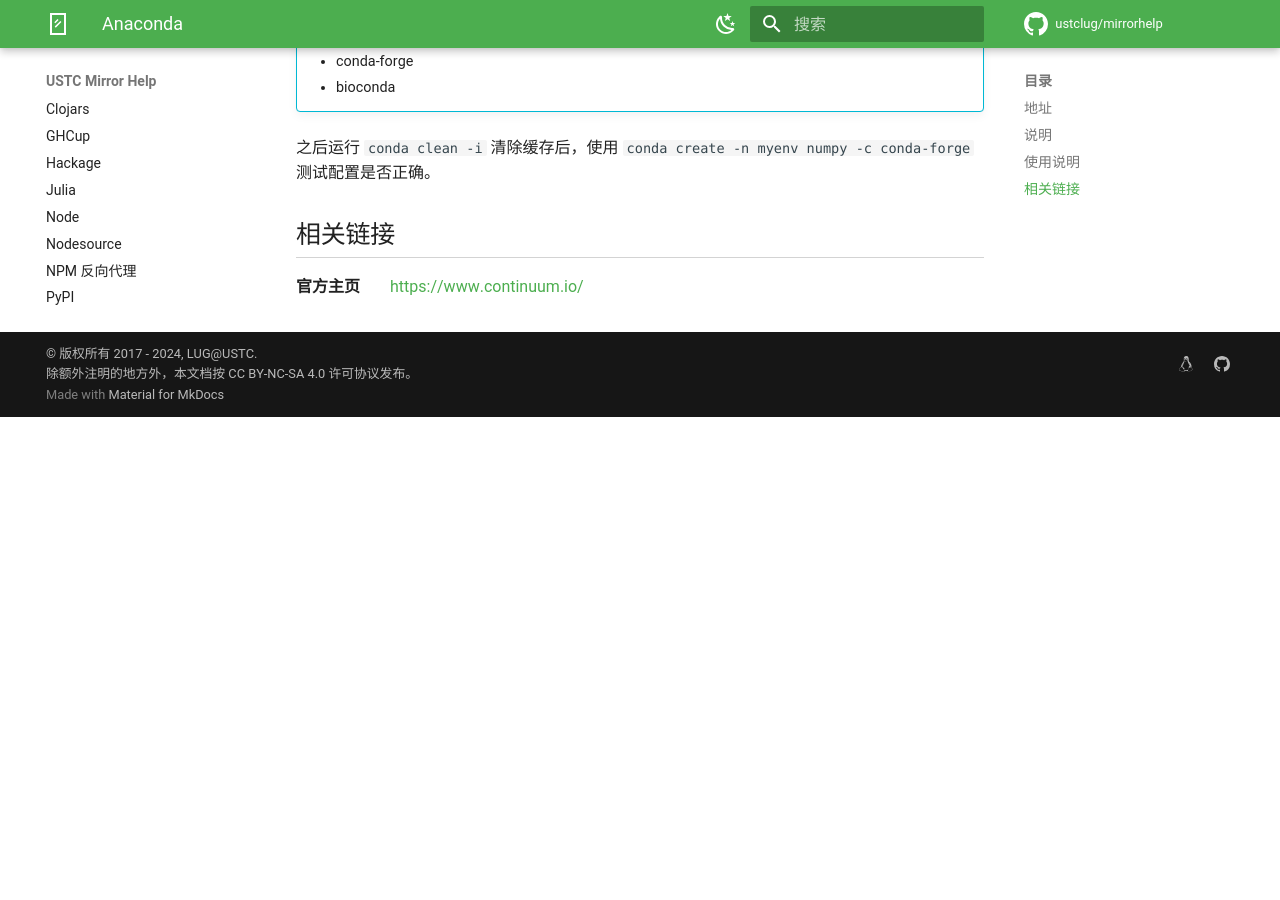
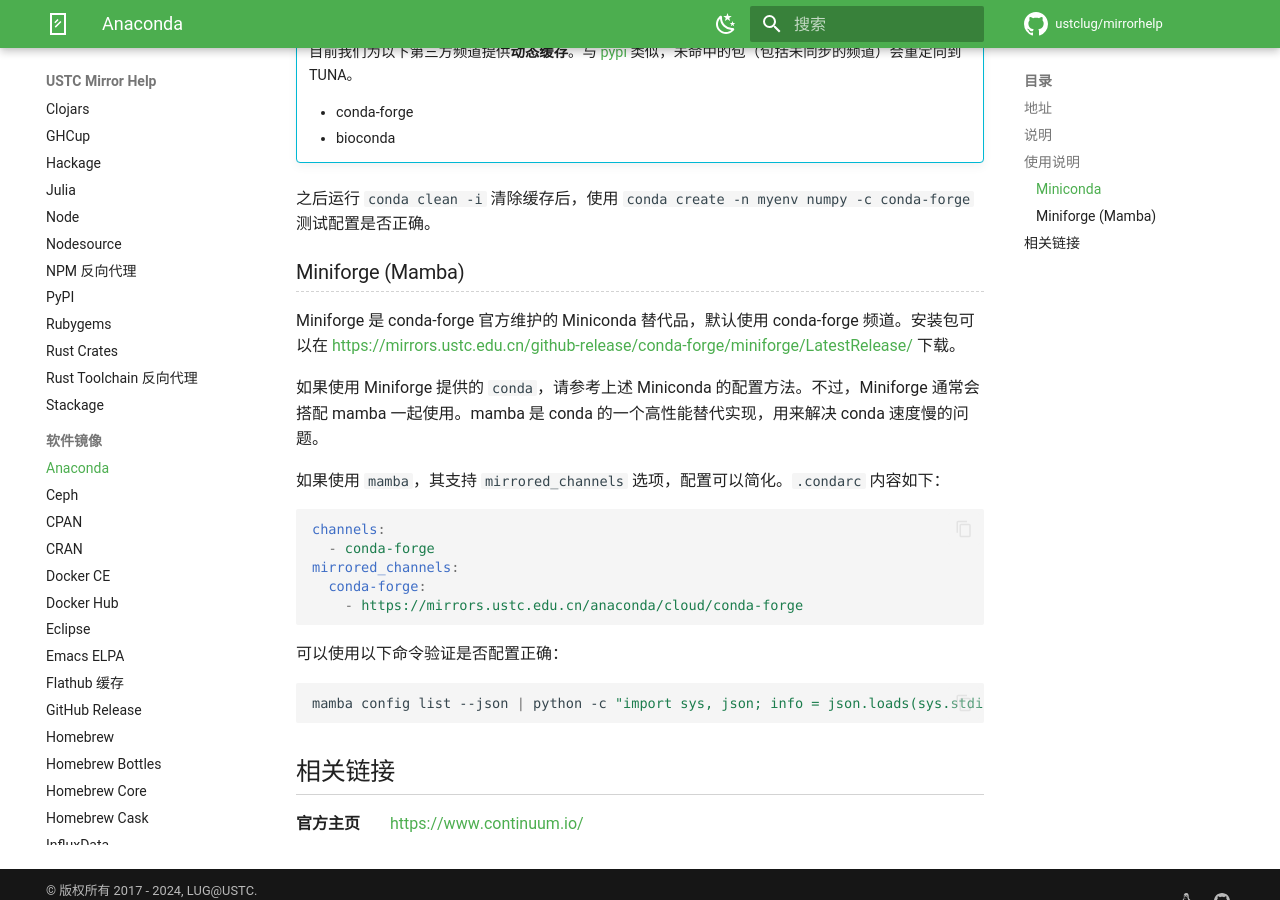
Before and after one commit to ustclug/mirrorhelp, an MkDocs documentation site: the page built from docs/anaconda.md, in a window 1280 px wide and 900 px high, scrolled down 1425 px. Built offline with MkDocs 1.6.1 and Material for MkDocs 9.7.7, drawn with Linux system fonts in a browser that asks for light colours; comment, search, counter and statistics services are not loaded; before the commit the page ends 1842 px from its top, so only the background shows below that.

Commit message:
anaconda: Add miniforge and mamba

````diff
--- a/docs/anaconda.md
+++ b/docs/anaconda.md
@@ -18,6 +18,8 @@
     以下帮助**仅介绍如何配置 Miniconda 使用 conda-forge 和 bioconda 频道**。如果需要使用官方仓库，请使用其他镜像站，可参考 <https://help.mirrors.cernet.edu.cn/anaconda/> 中的帮助。
 
 ## 使用说明
+
+### Miniconda
 
 Miniconda（Anaconda 的轻量级替代）安装包可以在 <https://mirrors.ustc.edu.cn/anaconda/miniconda/> 下载。由于混用官方仓库与 conda-forge 可能导致问题，请运行以下命令找到已有的 `.condarc` 文件并删除 `defaults` 频道：
 
@@ -55,6 +57,28 @@
 
 之后运行 `conda clean -i` 清除缓存后，使用 `conda create -n myenv numpy -c conda-forge` 测试配置是否正确。
 
+### Miniforge (Mamba)
+
+Miniforge 是 conda-forge 官方维护的 Miniconda 替代品，默认使用 conda-forge 频道。安装包可以在 <https://mirrors.ustc.edu.cn/github-release/conda-forge/miniforge/LatestRelease/> 下载。
+
+如果使用 Miniforge 提供的 `conda`，请参考上述 Miniconda 的配置方法。不过，Miniforge 通常会搭配 mamba 一起使用。mamba 是 conda 的一个高性能替代实现，用来解决 conda 速度慢的问题。
+
+如果使用 `mamba`，其支持 `mirrored_channels` 选项，配置可以简化。`.condarc` 内容如下：
+
+```yaml
+channels:
+  - conda-forge
+mirrored_channels:
+  conda-forge:
+    - https://mirrors.ustc.edu.cn/anaconda/cloud/conda-forge
+```
+
+可以使用以下命令验证是否配置正确：
+
+```sh
+mamba config list --json | python -c "import sys, json; info = json.loads(sys.stdin.read()); print(info['mirrored_channels']['conda-forge'])"
+```
+
 ## 相关链接
 
 官方主页
````
